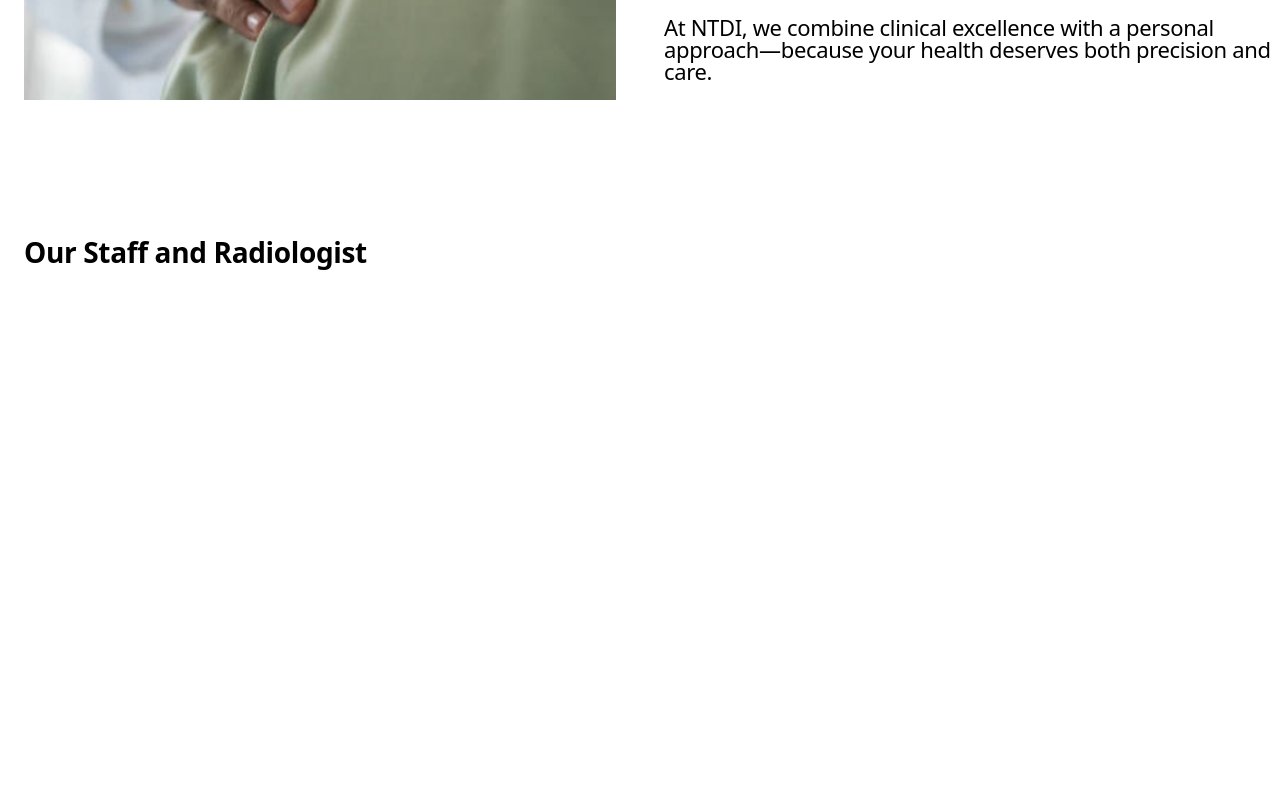
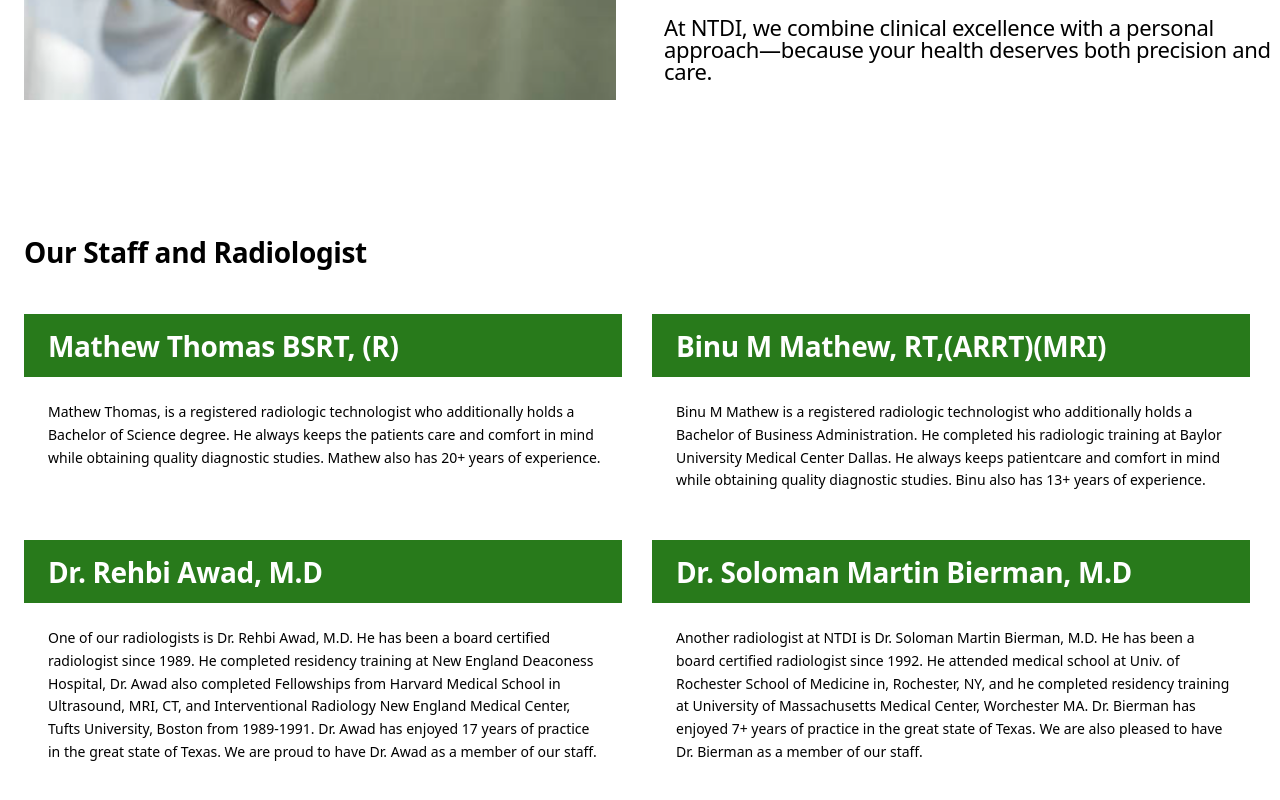
Before and after one commit to MrOliverW/TTB-WTV-Website-Revamp-Project, a plain HTML site: page about.html in a window 1280 px wide. Shown: the part 682-1482 px from the top of the page. Before the commit the page ends 1060 px from the top, so only its background shows below. Drawn offline with nearby package versions, Linux system fonts and the light colour scheme.

Commit message:
Our staff is added

```diff
--- a/about.html
+++ b/about.html
@@ -102,6 +102,59 @@
     <div class="max-w-7xl mx-auto px-6">
         <h2 class="font-roboto font-bold text-black text-left mb-12" style="font-size: 28px; line-height: 100%; letter-spacing: -0.35px;">Our Staff and Radiologist</h2>
 
+        <!-- Staff Grid - 2x2 layout with green headers -->
+        <div class="grid md:grid-cols-2 gap-6">
+
+            <!-- Mathew Thomas -->
+            <div class="bg-white overflow-hidden">
+                <div class="px-6 py-4" style="background: #287A1B; width: 598px; height: 63px; display: flex; align-items: center;">
+                    <h3 class="font-roboto font-bold text-white" style="font-size: 28px; line-height: 100%; letter-spacing: -0.35px;">Mathew Thomas BSRT, (R)</h3>
+                </div>
+                <div class="p-6 bg-white">
+                    <p class="text-sm text-black leading-relaxed">
+                        Mathew Thomas, is a registered radiologic technologist who additionally holds a Bachelor of Science degree. He always keeps the patients care and comfort in mind while obtaining quality diagnostic studies. Mathew also has 20+ years of experience.
+                    </p>
+                </div>
+            </div>
+
+            <!-- Binu M Mathew -->
+            <div class="bg-white overflow-hidden">
+                <div class="px-6 py-4" style="background: #287A1B; width: 598px; height: 63px; display: flex; align-items: center;">
+                    <h3 class="font-roboto font-bold text-white" style="font-size: 28px; line-height: 100%; letter-spacing: -0.35px;">Binu M Mathew, RT,(ARRT)(MRI)</h3>
+                </div>
+                <div class="p-6 bg-white">
+                    <p class="text-sm text-black leading-relaxed">
+                        Binu M Mathew is a registered radiologic technologist who additionally holds a Bachelor of Business Administration. He completed his radiologic training at Baylor University Medical Center Dallas. He always keeps patientcare and comfort in mind while obtaining quality diagnostic studies. Binu also has 13+ years of experience.
+                    </p>
+                </div>
+            </div>
+
+            <!-- Dr. Rehbi Awad -->
+            <div class="bg-white overflow-hidden">
+                <div class="px-6 py-4" style="background: #287A1B; width: 598px; height: 63px; display: flex; align-items: center;">
+                    <h3 class="font-roboto font-bold text-white" style="font-size: 28px; line-height: 100%; letter-spacing: -0.35px;">Dr. Rehbi Awad, M.D</h3>
+                </div>
+                <div class="p-6 bg-white">
+                    <p class="text-sm text-black leading-relaxed">
+                        One of our radiologists is Dr. Rehbi Awad, M.D. He has been a board certified radiologist since 1989. He completed residency training at New England Deaconess Hospital, Dr. Awad also completed Fellowships from Harvard Medical School in Ultrasound, MRI, CT, and Interventional Radiology New England Medical Center, Tufts University, Boston from 1989-1991. Dr. Awad has enjoyed 17 years of practice in the great state of Texas. We are proud to have Dr. Awad as a member of our staff.
+                    </p>
+                </div>
+            </div>
+
+            <!-- Dr. Soloman Martin Bierman -->
+            <div class="bg-white overflow-hidden">
+                <div class="px-6 py-4" style="background: #287A1B; width: 598px; height: 63px; display: flex; align-items: center;">
+                    <h3 class="font-roboto font-bold text-white" style="font-size: 28px; line-height: 100%; letter-spacing: -0.35px;">Dr. Soloman Martin Bierman, M.D</h3>
+                </div>
+                <div class="p-6 bg-white">
+                    <p class="text-sm text-black leading-relaxed">
+                        Another radiologist at NTDI is Dr. Soloman Martin Bierman, M.D. He has been a board certified radiologist since 1992. He attended medical school at Univ. of Rochester School of Medicine in, Rochester, NY, and he completed residency training at University of Massachusetts Medical Center, Worchester MA. Dr. Bierman has enjoyed 7+ years of practice in the great state of Texas. We are also pleased to have Dr. Bierman as a member of our staff.
+                    </p>
+                </div>
+            </div>
+
+        </div>
+    </div>
 </section>
 </body>
 </html>
```
